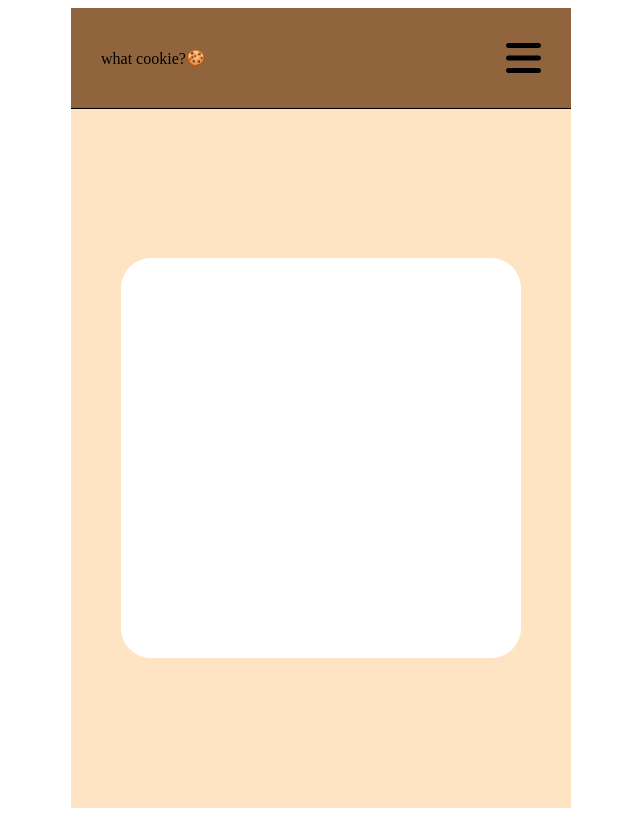
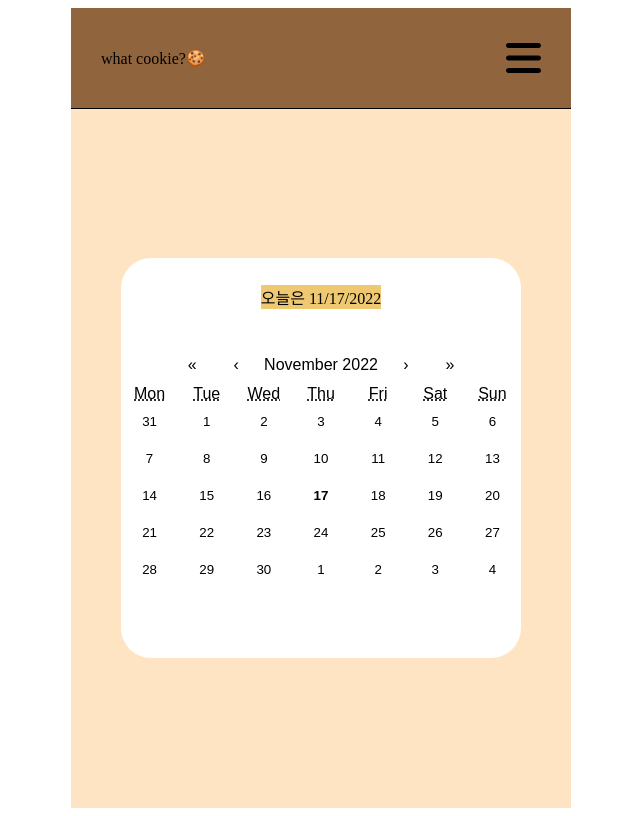
Before and after one commit to ansmeer008/TODO-LIST-APP, a React (Create React App) app: page /calendar in a window 1280 px wide. Shown: the whole page, without its empty margins (319-959 px from the left). Built offline with nearby package versions, Linux system fonts and the light colour scheme.

Commit message:
쿠키 날짜 수정, react-calendar 라이브러리 사용

```diff
--- a/package.json
+++ b/package.json
@@ -12,6 +12,7 @@
     "@testing-library/react": "^13.4.0",
     "@testing-library/user-event": "^13.5.0",
     "react": "^18.2.0",
+    "react-calendar": "^4.0.0",
     "react-dom": "^18.2.0",
     "react-icons": "^4.7.1",
     "react-redux": "^8.0.5",
--- a/src/App.css
+++ b/src/App.css
@@ -252,6 +252,10 @@
 }
 
 #calendar-box {
+  display: flex;
+  flex-direction: column;
+  justify-content: space-around;
+  align-items: center;
   margin-top: 50px;
   width: 400px;
   height: 400px;
@@ -300,6 +304,7 @@
 }
 
 .cookie-box {
+  position: relative;
   display: flex;
   flex-direction: column;
   justify-content: center;
@@ -331,3 +336,122 @@
 .content-delete-button:active {
   box-shadow: none;
 }
+
+.cookie-box-container {
+  display: flex;
+  flex-direction: row;
+}
+
+.cookie-delete-button {
+  position: absolute;
+  border: none;
+  border-radius: 50%;
+  width: 18px;
+  height: 18px;
+  background-color: #886312;
+  margin: 0;
+}
+
+.cookie-delete-button:hover {
+  background-color: #efc872;
+}
+
+.react-calendar button {
+  border: none;
+  color: #000000;
+  background-color: transparent;
+  margin-bottom: 10px;
+  margin-top: 10px;
+}
+
+.react-calendar {
+  text-align: center;
+  width: 400px;
+  height: 300px;
+  max-width: 100%;
+  background-color: transparent;
+  color: rgb(0, 0, 0);
+  border-radius: 8px;
+
+  font-family: Arial, Helvetica, sans-serif;
+  line-height: 1.125em;
+}
+
+.react-calendar__navigation button {
+  border: none;
+  color: #000000;
+  min-width: 44px;
+  background: none;
+  font-size: 16px;
+  margin-top: 8px;
+}
+.react-calendar__navigation button:enabled:hover,
+.react-calendar__navigation button:enabled:focus {
+  background-color: #f8f8fa;
+}
+.react-calendar__navigation button[disabled] {
+  background-color: #f5daa8;
+}
+
+.react-calendar__tile:enabled:hover,
+.react-calendar__tile:enabled:focus {
+  background: #f7d390;
+  color: #000000;
+}
+.react-calendar__tile--now {
+  background: #6f48eb33;
+  border-radius: 6px;
+  font-weight: bold;
+}
+.react-calendar__tile--now:enabled:hover,
+.react-calendar__tile--now:enabled:focus {
+  background: #6f48eb33;
+  border-radius: 6px;
+  font-weight: bold;
+}
+.react-calendar__tile--hasActive:enabled:hover,
+.react-calendar__tile--hasActive:enabled:focus {
+  background: #000000;
+}
+.react-calendar__tile--active {
+  background-color: #efc872;
+  border-radius: 6px;
+  font-weight: bold;
+  color: rgb(0, 0, 0);
+}
+.react-calendar__tile--active:enabled:hover,
+.react-calendar__tile--active:enabled:focus {
+  background: #efc872;
+  color: rgb(0, 0, 0);
+}
+.react-calendar--selectRange .react-calendar__tile--hover {
+  background-color: #f8f8fa;
+}
+.react-calendar__tile--range {
+  background: #f8f8fa;
+  border-radius: 0;
+}
+.react-calendar__tile--rangeStart {
+  border-top-right-radius: 0;
+  border-bottom-right-radius: 0;
+  border-top-left-radius: 6px;
+  border-bottom-left-radius: 6px;
+  background: #efc872;
+  color: rgb(0, 0, 0);
+}
+.react-calendar__tile--rangeEnd {
+  border-top-left-radius: 0;
+  border-bottom-left-radius: 0;
+  border-top-right-radius: 6px;
+  border-bottom-right-radius: 6px;
+  background: #efc872;
+  color: rgb(0, 0, 0);
+}
+
+.calendar-selected-date-container {
+  background-color: #efc872;
+}
+
+.calendar-selected-date {
+  text-align: center;
+}
--- a/src/App.js
+++ b/src/App.js
@@ -4,7 +4,7 @@
 import Start from "./pages/Start";
 import Information from "./pages/Information";
 import Cookies from "./pages/Cookies";
-import Calendar from "./pages/Calendar";
+import ToDoCalendar from "./pages/ToDoCalendar";
 import Menu from "./pages/Menu";
 import { BrowserRouter as Router, Routes, Route } from "react-router-dom";
 import { getCookieData } from "./static/data";
@@ -29,6 +29,10 @@
   "🥐",
   "🥮",
 ];
+
+const now = new Date();
+const month = now.getMonth();
+const date = now.getDate();
 
 function App() {
   const [getCookies, setGetCookies] = useState(readCookiesFromLocalstorage);
@@ -68,7 +72,7 @@
         {
           id: uuidv4(),
           cookie: cookieIcons[Math.floor(Math.random() * cookieIcons.length)],
-          date: `${new Date().getMonth}월 ${new Date().getDate}일`,
+          date: `${month}월 ${date}일`,
         },
       ]);
     }
@@ -85,9 +89,14 @@
           path="/todolist"
           element={<TodoListContainer setIsAllDone={setIsAllDone} />}
         />
-        <Route path="/cookies" element={<Cookies getCookies={getCookies} />} />
+        <Route
+          path="/cookies"
+          element={
+            <Cookies getCookies={getCookies} setGetCookies={setGetCookies} />
+          }
+        />
         <Route path="/information" element={<Information />} />
-        <Route path="/calendar" element={<Calendar />} />
+        <Route path="/calendar" element={<ToDoCalendar />} />
       </Routes>
     </Router>
   );
--- a/src/pages/Calendar.js
+++ /dev/null
@@ -1,16 +0,0 @@
-import React from "react";
-import Nav from "../components/Nav";
-
-export default function Calendar() {
-  return (
-    <div id="calendar-container">
-      <Nav />
-      <div id="calendar-body">
-        <div id="calendar-box"></div>
-      </div>
-    </div>
-  );
-}
-
-//https://velog.io/@ljo094822/react-%EB%8B%AC%EB%A0%A5%EB%A7%8C%EB%93%A4%EA%B8%B0-calendar
-//https://velog.io/@khy226/%EB%A6%AC%EC%95%A1%ED%8A%B8-%EC%95%B1%EC%97%90-%EB%8B%AC%EB%A0%A5react-calendar-%EC%A0%81%EC%9A%A9%ED%95%98%EA%B8%B0
--- a/src/pages/Cookies.js
+++ b/src/pages/Cookies.js
@@ -1,7 +1,11 @@
 import React from "react";
 import Nav from "../components/Nav";
 
-export default function Cookies({ getCookies }) {
+export default function Cookies({ getCookies, setGetCookies }) {
+  // const handleLocalStorageCookie = (id) => {
+  //   const deletedCookies = getCookies.filter((el) => el.id !== id);
+  //   setGetCookies(deletedCookies);
+  // };
   return (
     <div id="cookies-container">
       <Nav />
@@ -9,9 +13,17 @@
         <div id="cookies-box">
           {getCookies.map((el) => {
             return (
-              <div key={el.id} className="cookie-box">
-                <div className="cookie-icon">{el.cookie}</div>
-                <div className="cookie-date">{el.date}</div>
+              <div className="cookie-box-container">
+                <div key={el.id} className="cookie-box">
+                  <div className="cookie-icon">{el.cookie}</div>
+                  <div className="cookie-date">{el.date}</div>
+                </div>
+                {/* <button
+                  className="cookie-delete-button"
+                  onClick={handleLocalStorageCookie(el.id)}
+                >
+                  x
+                </button> */}
               </div>
             );
           })}
--- /dev/null
+++ b/src/pages/ToDoCalendar.js
@@ -0,0 +1,22 @@
+import React, { useState } from "react";
+import Nav from "../components/Nav";
+import Calendar from "react-calendar";
+
+export default function ToDoCalendar() {
+  const [date, setDate] = useState(new Date());
+  return (
+    <div id="calendar-container">
+      <Nav />
+      <div id="calendar-body">
+        <div id="calendar-box">
+          <p className="calendar-selected-date-container">
+            <span className="calendar-selected-date">
+              오늘은 {date.toLocaleDateString()}
+            </span>
+          </p>
+          <Calendar onChange={setDate} value={date} />
+        </div>
+      </div>
+    </div>
+  );
+}
```
Also changed, not shown: src/Calendar.less (added), 1 other file (tests, documents, lock files or other folders).
